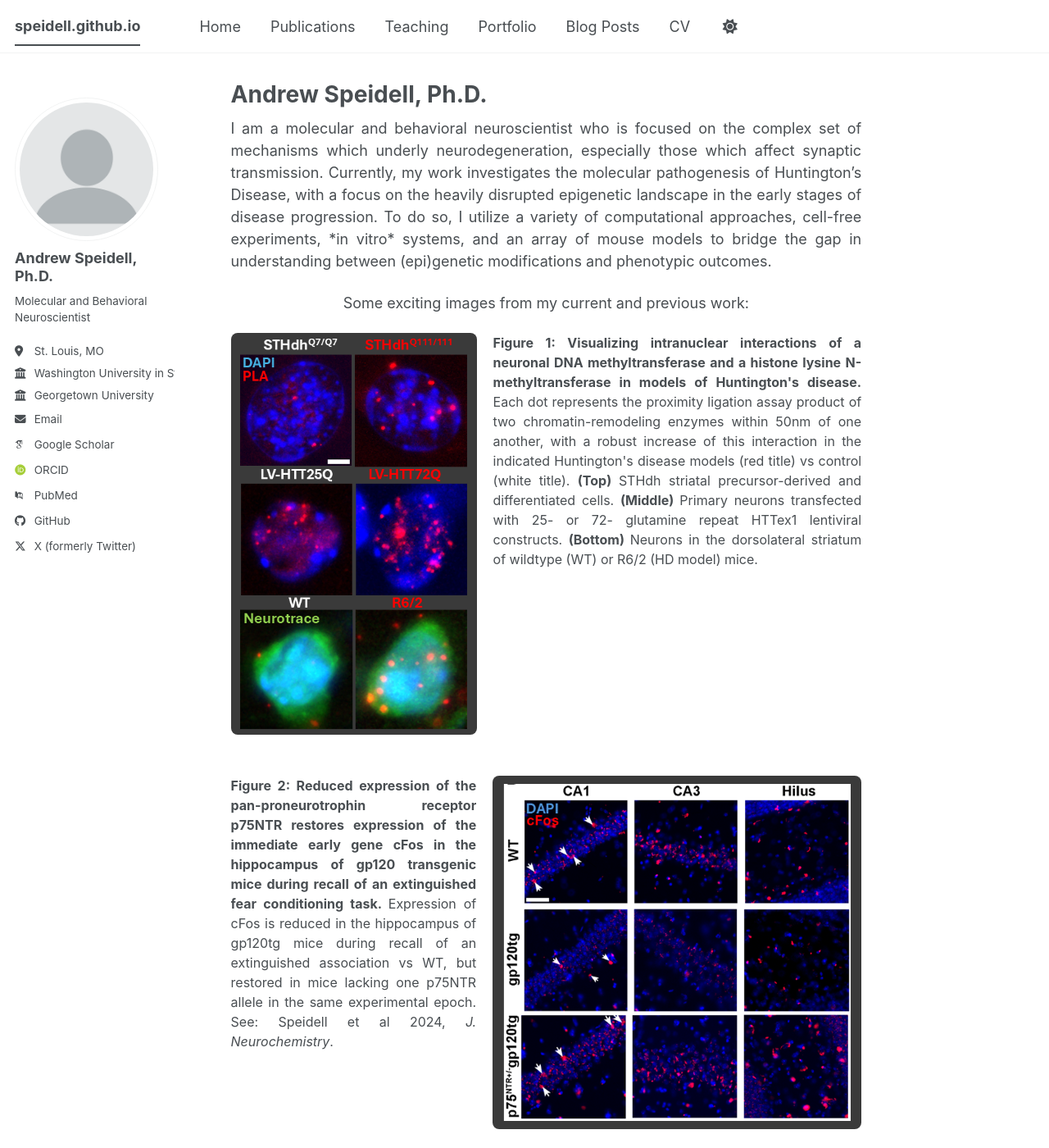
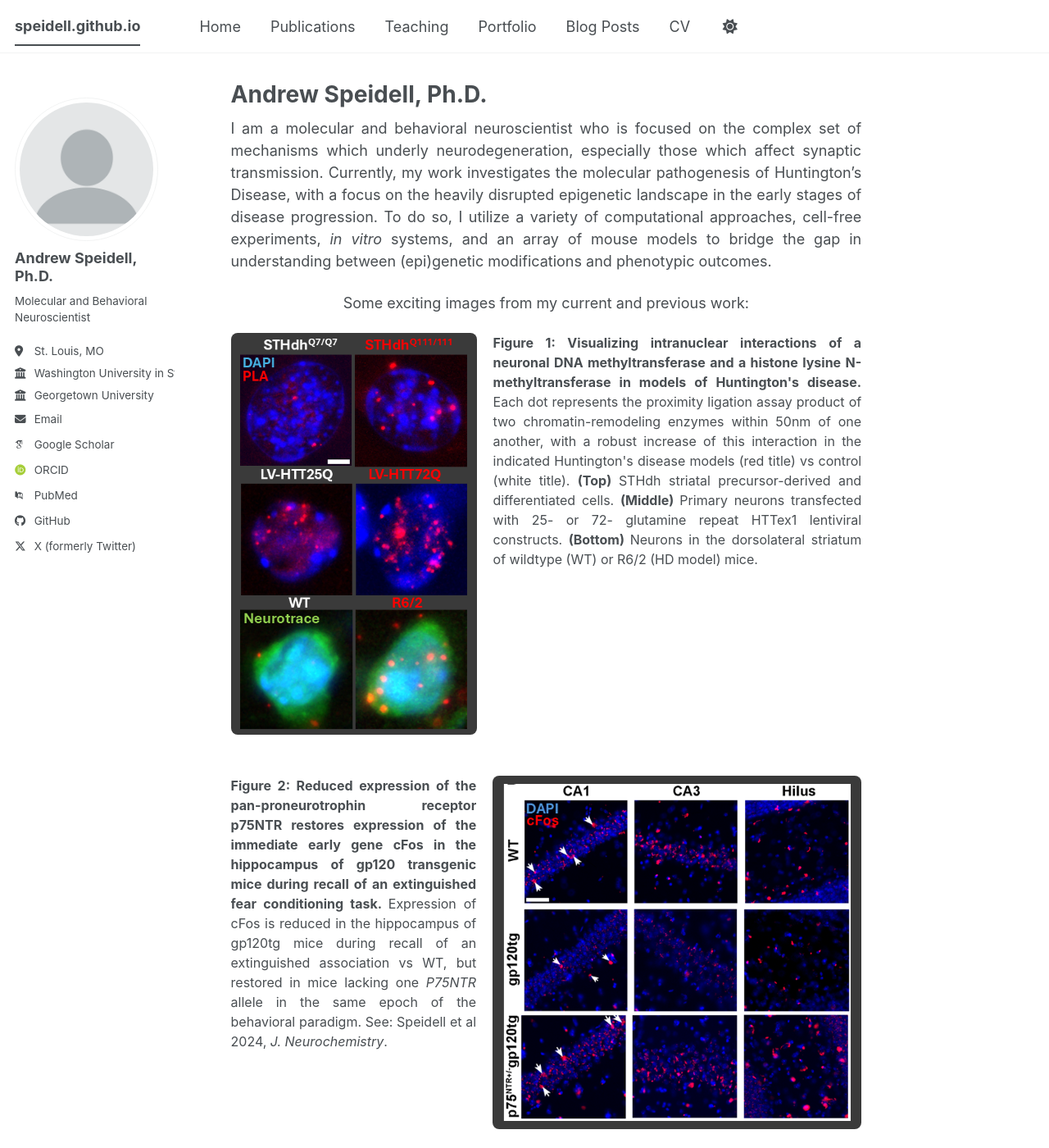
Before and after one commit to Speidell/speidell.github.io, a Jekyll site: the page built from _pages/about.md, in a window 1280 px wide and 1400 px high. Shown: the whole window at 82% size. Built offline with Jekyll 4.4.1, drawn with Linux system fonts in a browser that asks for light colours; some web fonts are replaced; a script bundle is joined from its source files by our own code; library files that are not in the unit come from our copies; some of the changed text lies outside the part shown.

Commit message:
corrections

```diff
--- a/_config.yml
+++ b/_config.yml
@@ -31,7 +31,7 @@ author:
   employer         : "Washington University in St. Louis"
   employer2        : "Georgetown University"
   uri              : # URL
-  email            : "131722827+Speidell@users.noreply.github.com"
+  email            : "aps114+speidell@georgetown.edu"
 
   # Academic websites
   academia         : # URL
--- a/_pages/about.md
+++ b/_pages/about.md
@@ -8,7 +8,7 @@ redirect_from:
 ---
 
 <p style="font-size: 18px; text-align: justify;">
-I am a molecular and behavioral neuroscientist who is focused on the complex set of mechanisms which underly neurodegeneration, especially those which affect synaptic transmission. Currently, my work investigates the molecular pathogenesis of Huntington’s Disease, with a focus on the heavily disrupted epigenetic landscape in the early stages of disease progression. To do so, I utilize a variety of computational approaches, cell-free experiments, *in vitro* systems, and an array of mouse models to bridge the gap in understanding between (epi)genetic modifications and phenotypic outcomes.
+I am a molecular and behavioral neuroscientist who is focused on the complex set of mechanisms which underly neurodegeneration, especially those which affect synaptic transmission. Currently, my work investigates the molecular pathogenesis of Huntington’s Disease, with a focus on the heavily disrupted epigenetic landscape in the early stages of disease progression. To do so, I utilize a variety of computational approaches, cell-free experiments, <i>in vitro</i> systems, and an array of mouse models to bridge the gap in understanding between (epi)genetic modifications and phenotypic outcomes.
 </p>
 
 <p style="font-size: 18px; text-align: center;">
@@ -30,7 +30,7 @@ Some exciting images from my current and previous work:
        alt="Visualizing intranuclear interactions of a neuronal DNA methyltransferase and a histone lysine methyltransferase in models of Huntington's disease."
        style="float: right; width: 450px; margin-left: 20px; border-radius: 8px;">
   <p style="font-size: 16px; text-align: justify;">
-    <strong>Figure 2: Reduced expression of the pan-proneurotrophin receptor p75NTR restores expression of the immediate early gene cFos in the hippocampus of gp120 transgenic mice during recall of an extinguished fear conditioning task. </strong> Expression of cFos is reduced in the hippocampus of gp120tg mice during recall of an extinguished association vs WT, but restored in mice lacking one p75NTR allele in the same experimental epoch. See: Speidell et al 2024, <i> J. Neurochemistry</i>.
+    <strong>Figure 2: Reduced expression of the pan-proneurotrophin receptor p75NTR restores expression of the immediate early gene cFos in the hippocampus of gp120 transgenic mice during recall of an extinguished fear conditioning task. </strong> Expression of cFos is reduced in the hippocampus of gp120tg mice during recall of an extinguished association vs WT, but restored in mice lacking one <i>P75NTR</i> allele in the same epoch of the behavioral paradigm. See: Speidell et al 2024, <i> J. Neurochemistry</i>.
   </p>
 </div>
 <br>
@@ -50,5 +50,5 @@ Some exciting images from my current and previous work:
        alt="Visualizing intranuclear interactions of a neuronal DNA methyltransferase and a histone lysine methyltransferase in models of Huntington's disease."
        style="float: right; width: 450px; margin-left: 20px; border-radius: 8px;">
   <p style="font-size: 16px; text-align: justify;">
-    <strong>Figure 4: Confocal photomicrograph of the expresison and distribution of <i> Gpr75 </i> mRNA using RNAScope (TM) in young wild-type mice. </strong> Green puncta indicate <i> Gpr75 </i> mRNA, while red puncta indicate expresison of the pan-neuronal marker mRNA <i> Rbfox3 </i>. Expression of this transcript appears to be highly enriched in "feeding drive" centers of the hypothalamus.
+    <strong>Figure 4: Confocal photomicrograph of the expresison and distribution of <i> Gpr75 </i> mRNA using RNAScope (TM) in young wild-type mice. </strong> Green puncta indicate <i> Gpr75 </i> mRNA, while red puncta indicate expression of the pan-neuronal marker mRNA <i>Rbfox3</i>. Expression of this transcript appears to be highly enriched in "feeding drive" centers of the hypothalamus.
   </p>
```
Also changed, not shown: other parts of _pages/about.md (+1 -1 lines).
